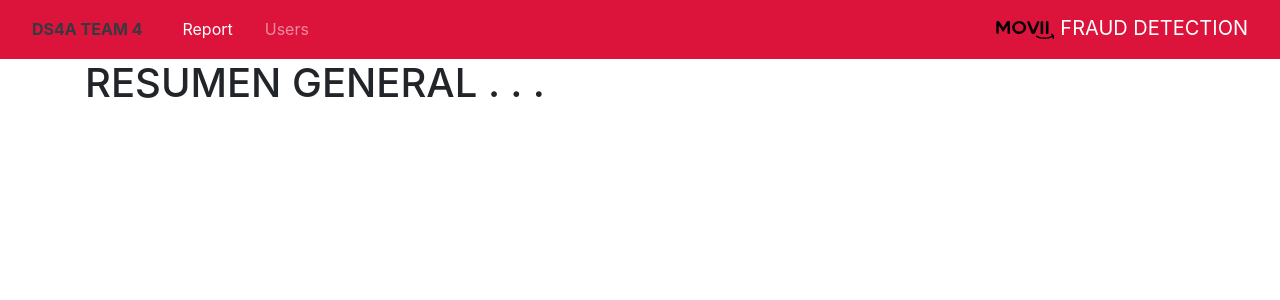
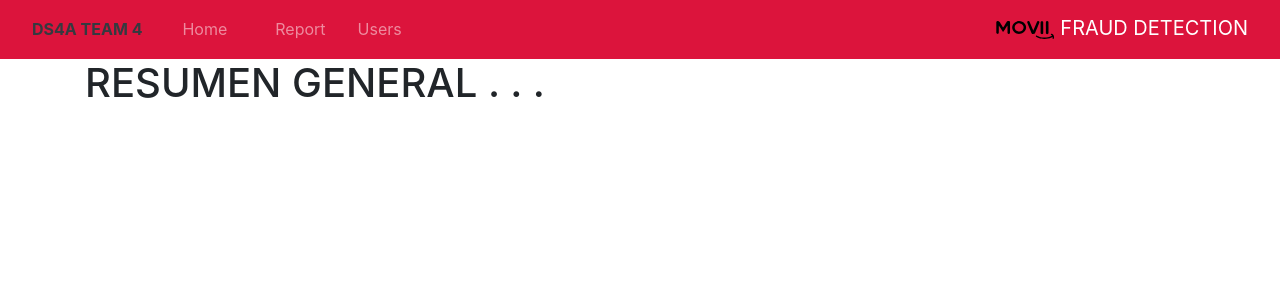
Before and after one commit to jaagomezmu/FraudDetectionSarlaft, a Flask app: page /report in a window 1280 px wide. Shown: the top 300 px of the page. Run offline with Flask 2, Linux system fonts and the light colour scheme.

Commit message:
details in nav-items

```diff
--- a/application/routes.py
+++ b/application/routes.py
@@ -5,7 +5,7 @@ import json
 import plotly
 import plotly.express as px
 
-@app.route("/")
+@app.route("/index")
 def index():
     return render_template("index.html", title = "Home")
 
--- a/application/templates/layout.html
+++ b/application/templates/layout.html
@@ -27,11 +27,14 @@
             <span class="navbar-text font-weight-bold text-dark px-3">
                 DS4A TEAM 4
             </span>
-            <li class="nav-item active px-3">
-              <a class="nav-link" href="#">Report <span class="sr-only">(current)</span></a>
+            <li class="nav-item px-3">
+              <a class="nav-link" href="index">Home</a>
+            </li>
+            <li class="nav-item px-3">
+              <a class="nav-link" href="report">Report</a>
             </li>
             <li class="nav-item">
-              <a class="nav-link" href="#">Users</a>
+              <a class="nav-link" href="user">Users</a>
             </li>
           </ul>
         </div>
```
